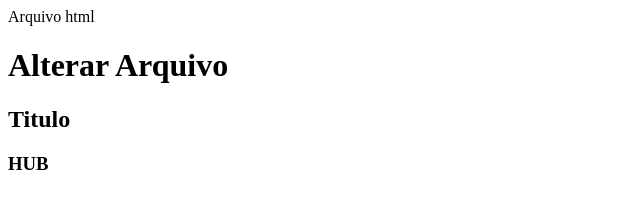
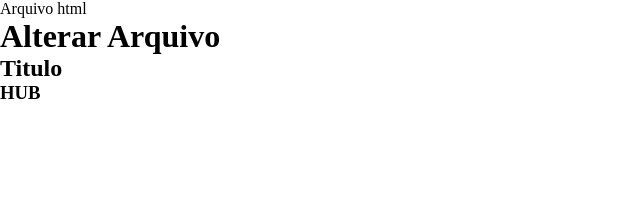
Before and after one commit to LukasCF/BootCampDB1, a plain HTML site: page index.html in a window 1280 px wide. Shown: the whole page, without its empty margins (0-640 px from the left). Drawn offline with Linux system fonts and the light colour scheme.

Commit message:
alteração index html

```diff
--- a/index.html
+++ b/index.html
@@ -5,6 +5,7 @@
     <meta http-equiv="X-UA-Compatible" content="IE=edge">
     <meta name="viewport" content="width=device-width, initial-scale=1.0">
     <title>Document</title>
+    <link rel="stylesheet" href="teste.css">
 </head>
 <body>
     <div> Arquivo html</div>
```
